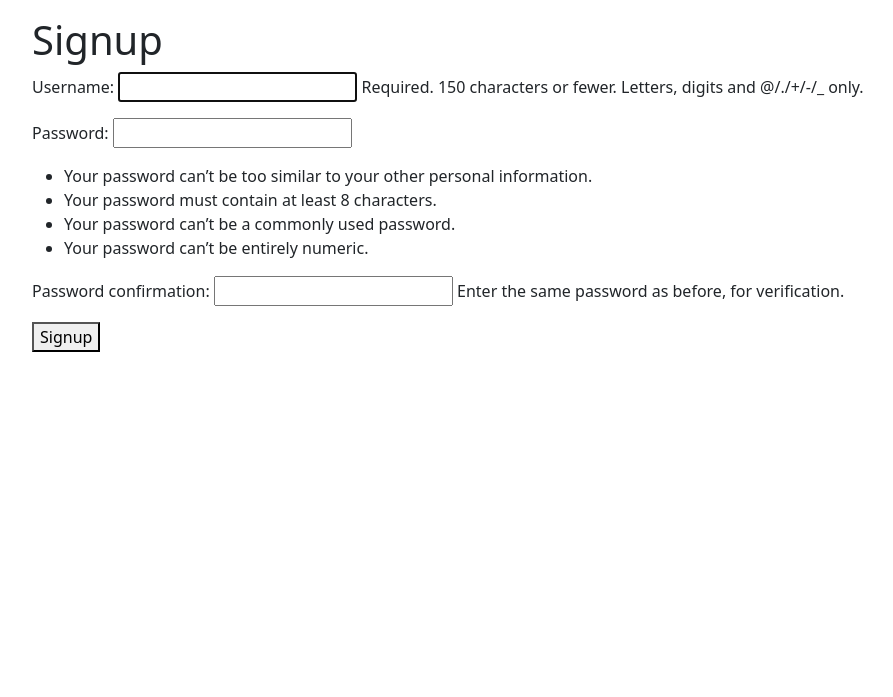
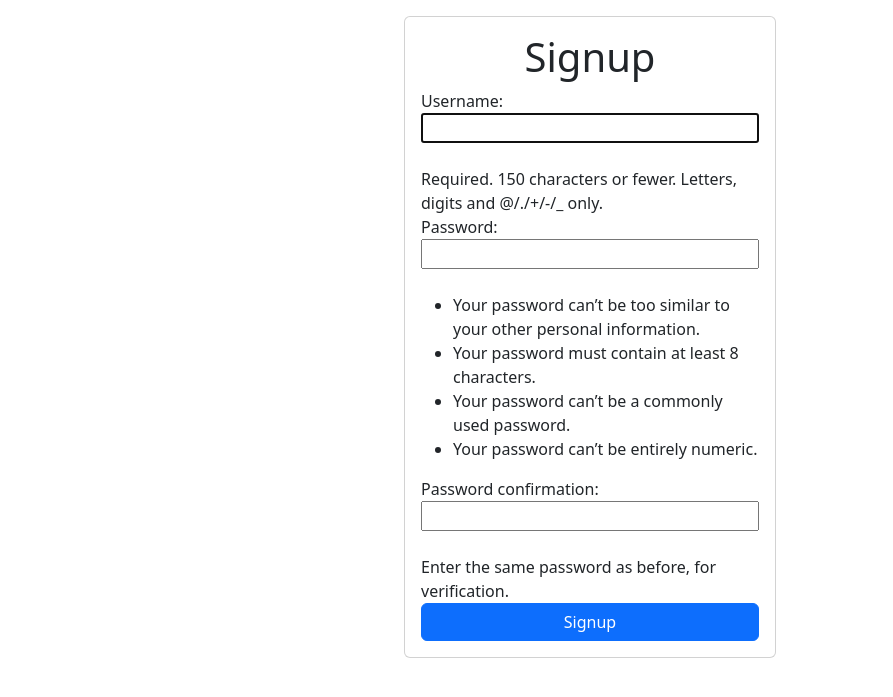
Before and after one commit to Stiven1707/DJANGO-CRUD-AUTH, a Django app: page /signup/ in a window 1280 px wide. Shown: the part 57-754 px from the top of the page, without its empty margins (50-943 px from the left). Run offline with Django 4.2, Linux system fonts and the light colour scheme.

Commit message:
inicio y registro

```diff
--- a/tasks/templates/layouts/base.html
+++ b/tasks/templates/layouts/base.html
@@ -64,13 +64,13 @@
     </nav>
   </header>
 
-  <div class="container">
+  <main class="container">
     <div class="row">
       <div class="col-12">
               {% block contenido %} {% endblock %}
             </div>
         </div>
-    </div>
+    </main>
 
 
   <!-- Bootstrap JavaScript Libraries -->
--- a/tasks/templates/users/signup.html
+++ b/tasks/templates/users/signup.html
@@ -2,8 +2,9 @@
 {% block titulo %} signup {% endblock %}
 
 {% block contenido %}
-    <h1>Signup</h1>
-    <form  method="POST">
+    <div class="col-md-4 offset-md-4">
+        <form  method="POST" class="card card-body ">
+            <h1 class="text-center">Signup</h1>
             {% csrf_token %}
             {% if error %}
             <p class="alert alert-danger">
@@ -11,7 +12,8 @@
             </p>
             {% endif %}
 
-        {{form.as_p}}
-        <button type="submit">Signup</button>
+            {{form}}
+            <button type="submit" class="btn btn-primary">Signup</button>
         </form>
+    </div>
 {% endblock %}
```
Also changed, not shown: tasks/templates/users/signin.html (+5 -4 lines). Lines whose indentation alone changed are shown as unchanged.
